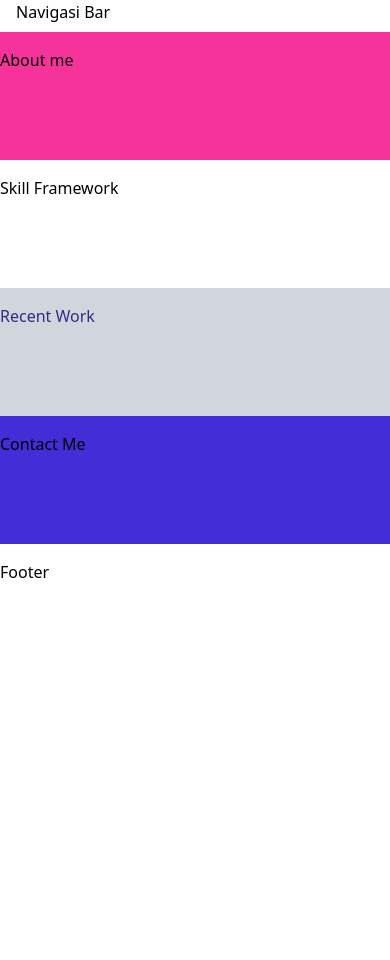
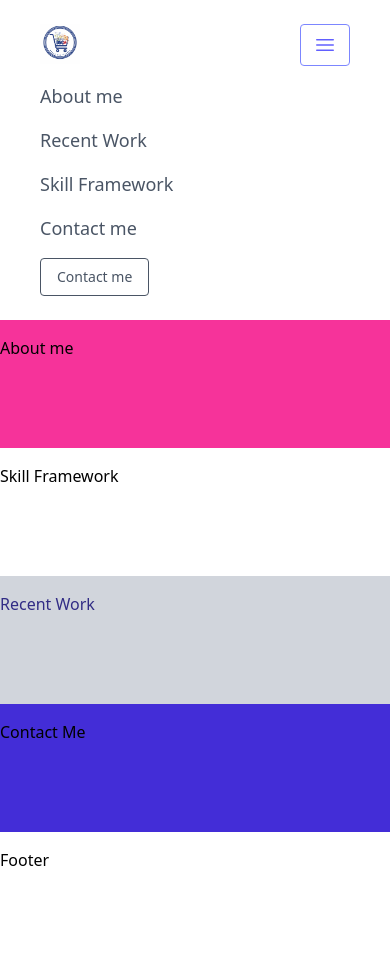
Before and after one commit to Dwl4991/CodePolitan, a plain HTML site: page FE-intermediate/2tailwind/portofolio/index.html in a window 390 px wide. Before the commit the page ends 844 px from the top, so only its background shows below. Drawn offline with nearby package versions, Linux system fonts and the light colour scheme.

Commit message:
bagian pendahuluan dari tailwind  done

```diff
--- a/FE-intermediate/2tailwind/portofolio/index.html
+++ b/FE-intermediate/2tailwind/portofolio/index.html
@@ -7,7 +7,66 @@
     <script src="https://cdn.jsdelivr.net/npm/@tailwindcss/browser@4"></script>
   </head>
   <body>
-    <section class="w-screen mx-auto px-4 h-8">Navigasi Bar</section>
+    <section class="w-screen mx-auto px-4">
+      <nav class="flex flex-wrap p-6 justify-between">
+        <div class="flex flex-shrink-0 mr-6">
+          <img src="img/logo.png" class="h-10 w-10 mr-2" alt="" />
+        </div>
+        <div class="block lg:hidden">
+          <a
+            href=""
+            class="flex items-center px-3 py-2 rounded border border-indigo-400 text-indigo-500 hover:text-indigo-700 hover:border-indigo-700"
+          >
+            <svg
+              class="block size-6"
+              fill="none"
+              viewBox="0 0 24 24"
+              stroke-width="1.5"
+              stroke="currentColor"
+              aria-hidden="true"
+              data-slot="icon"
+            >
+              <path
+                stroke-linecap="round"
+                stroke-linejoin="round"
+                d="M3.75 6.75h16.5M3.75 12h16.5m-16.5 5.25h16.5"
+              />
+            </svg>
+          </a>
+        </div>
+        <div class="w-full block flex-grow lg:flex lg:item-center lg:w-auto">
+          <div class="text-sm lg:flex-grow">
+            <a
+              href="#about"
+              class="block mt-4 lg:inline-block lg:mt-0 text-gray-600 hover:text-gray-900 text-lg mr-4"
+              >About me</a
+            >
+            <a
+              href="#recent"
+              class="block mt-4 lg:inline-block lg:mt-0 text-gray-600 hover:text-gray-900 text-lg mr-4"
+              >Recent Work</a
+            >
+            <a
+              href="#skil"
+              class="block mt-4 lg:inline-block lg:mt-0 text-gray-600 hover:text-gray-900 text-lg mr-4"
+              >Skill Framework</a
+            >
+            <a
+              href="#kontak"
+              class="block mt-4 lg:inline-block lg:mt-0 text-gray-600 hover:text-gray-900 text-lg mr-4"
+              >Contact me</a
+            >
+          </div>
+          <div>
+            <a
+              href=""
+              class="inline-block text-sm px-4 py-2 rounded text-gray-600 border border-gray-600 hover:border-transparant hover:text-white hover:bg-indigo-700 mt-4 lg:mt-0"
+              >Contact me</a
+            >
+          </div>
+        </div>
+      </nav>
+    </section>
     <section class="w-screen mx-auto py-4 bg-pink-500 md:bg-indigo-700 h-32">
       About me
     </section>
```
Also changed, not shown: FE-intermediate/2tailwind/portofolio/img/logo.png (added).
